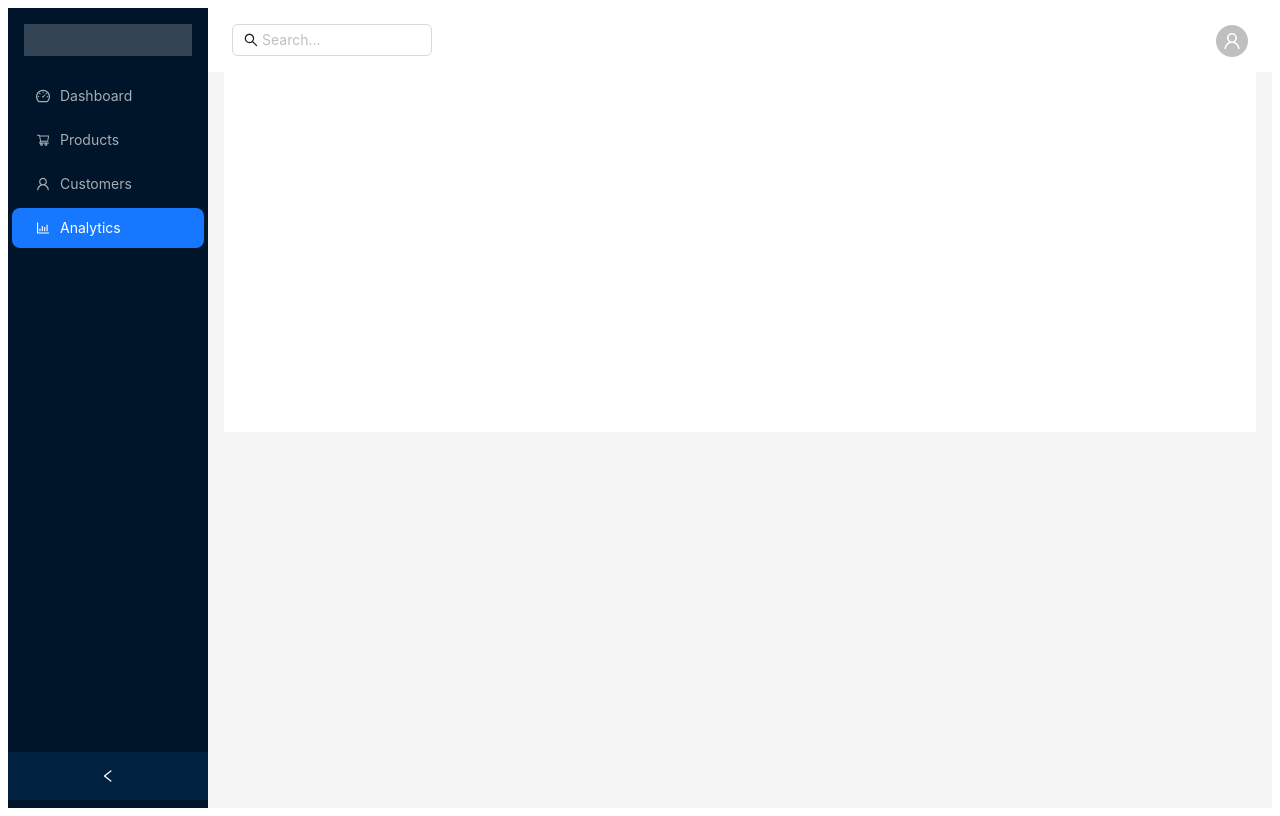
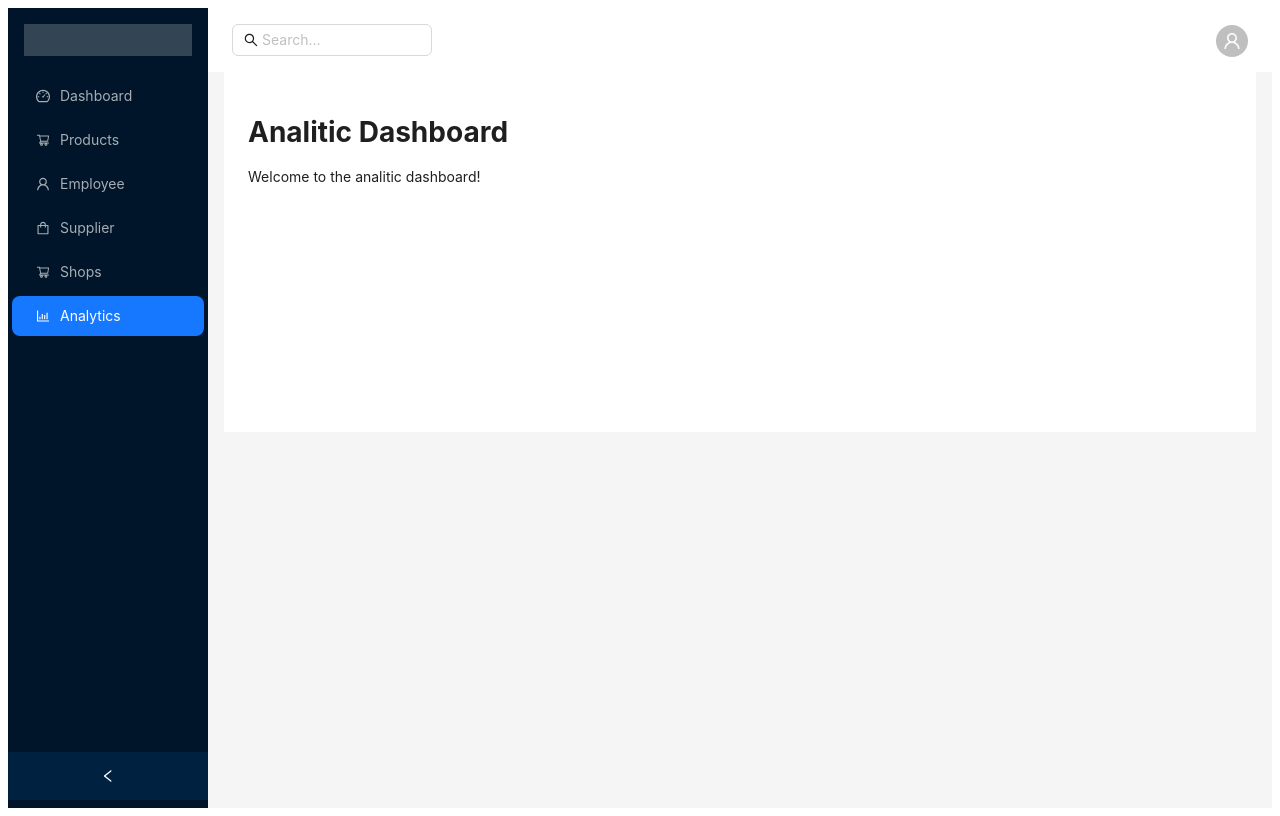
Before and after one commit to Naydler/supermarket-frontend, a React (Vite) app: page / in a window 1280 px wide. Both pictures are taken after a click on the item "Analytics". Built offline with nearby package versions, Linux system fonts and the light colour scheme; no server answers; the HTML template or start-up script is replaced by a standard one.

Commit message:
add dashboard for analitic and customer

```diff
--- /dev/null
+++ b/src/components/analiticDashboard.tsx
@@ -0,0 +1,8 @@
+export default function AnaliticDashboard() {
+    return (
+        <div>
+            <h1>Analitic Dashboard</h1>
+            <p>Welcome to the analitic dashboard!</p>
+        </div>
+    );
+}
--- /dev/null
+++ b/src/components/customerDashboard.tsx
@@ -0,0 +1,8 @@
+export default function CustomerDashboard() {
+    return (
+        <div>
+            <h1>Customer Dashboard</h1>
+            <p>Welcome to the customer dashboard!</p>
+        </div>
+    );
+}
--- a/src/components/dashboard.tsx
+++ b/src/components/dashboard.tsx
@@ -22,10 +22,13 @@ import {
     ShoppingOutlined,
     TeamOutlined,
     InboxOutlined,
+    BankOutlined,
 } from "@ant-design/icons";
 import type { MenuProps } from "antd";
 import { getAllProducts, Product } from "../api/products";
 import ProductDashboard from "./productDashboard";
+import CustomerDashboard from "./customerDashboard";
+import AnaliticDashboard from "./analiticDashboard";
 
 const { Header, Sider, Content } = Layout;
 const { Title } = Typography;
@@ -49,8 +52,10 @@ function getItem(
 const items: MenuItem[] = [
     getItem("Dashboard", "1", <DashboardOutlined />),
     getItem("Products", "2", <ShoppingCartOutlined />),
-    getItem("Customers", "3", <UserOutlined />),
-    getItem("Analytics", "4", <BarChartOutlined />),
+    getItem("Employee", "3", <UserOutlined />),
+    getItem("Supplier", "4", <ShoppingOutlined />),
+    getItem("Shops", "5", <ShoppingCartOutlined/>),
+    getItem("Analytics", "6", <BarChartOutlined />),
 ];
 
 const columns = [
@@ -238,6 +243,10 @@ export default function Dashboard() {
                             </>
                         )}
                         {selectedMenuKey === "2" && <ProductDashboard />} {/* Dashboard de productos */}
+                        {selectedMenuKey === "3" && <CustomerDashboard />} {/* Dashboard de productos */}
+                        {selectedMenuKey === "6" && <AnaliticDashboard />} {/* Dashboard de productos */}
+
+
                     </div>
                 </Content>
             </Layout>
--- a/src/components/productDashboard.tsx
+++ b/src/components/productDashboard.tsx
@@ -216,18 +216,6 @@ export default function ProductDashboard() {
             ),
         },
         {
-
-            title: "",
-            key: "Offer",
-            render: (text: string, record: Product) => (
-                <Button
-
-                    icon={<PlusOutlined />}
-                    onClick={() => handleCreateOffer(record)}
-                />
-            ),
-        },
-        {
             title: "",
             key: "edit",
             render: (text: string, record: Product) => (
@@ -316,6 +304,9 @@ export default function ProductDashboard() {
                     </Form.Item>
                 </Form>
             </Modal>
+
         </div>
+
+
     );
 }
```
